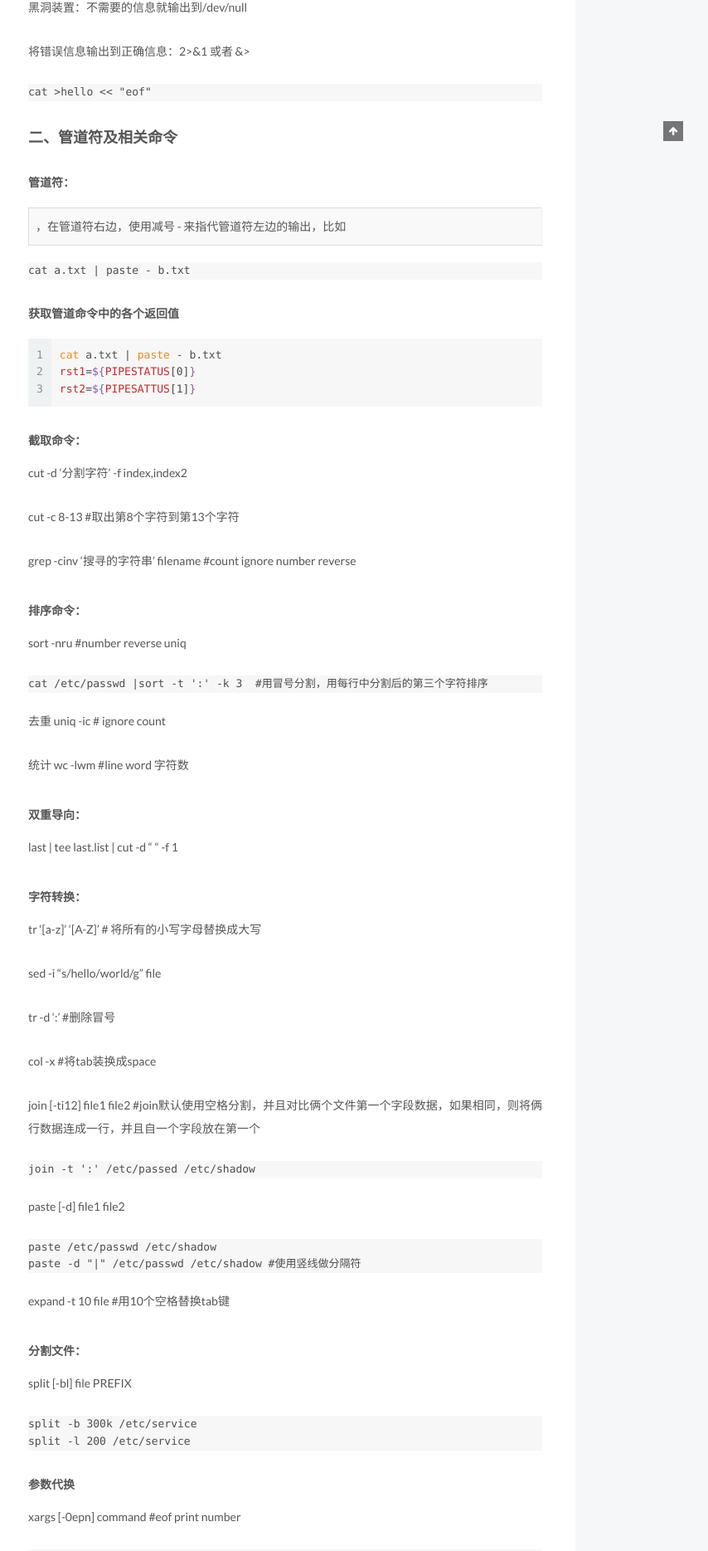
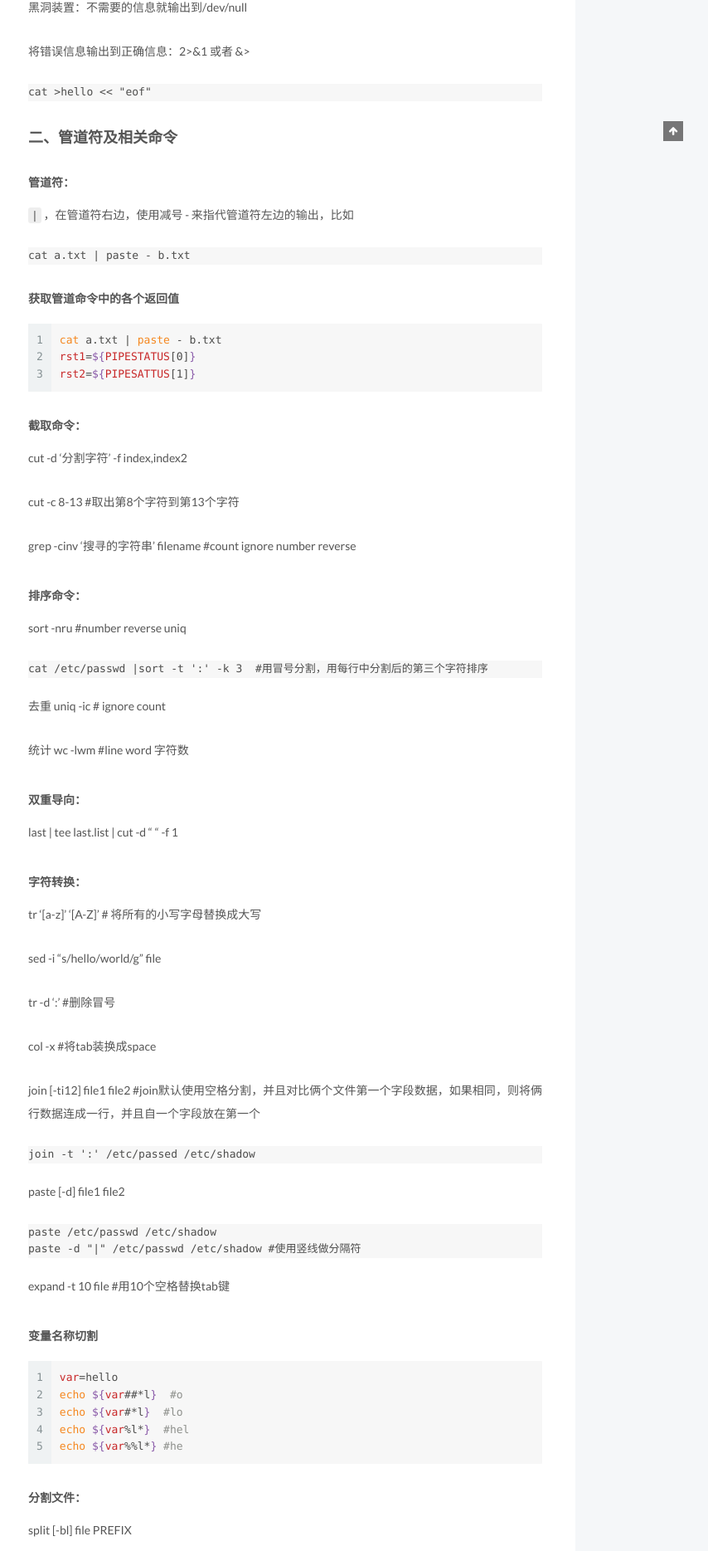
Before and after one commit to tuobashaoli/tuobashaoli.github.io, a Jekyll site: the page built from _posts/2019-04-06-shell.markdown, in a window 1280 px wide. Shown: the part 830-2699 px from the top of the page at 83% size, without its empty margins (426-1280 px from the left). Built offline with Jekyll 4.4.1, drawn with Linux system fonts in a browser that asks for light colours; comment, search, counter and statistics services are not loaded.

Commit message:
update shell

````diff
--- a/_posts/2019-04-06-shell.markdown
+++ b/_posts/2019-04-06-shell.markdown
@@ -42,7 +42,7 @@ cat >hello << "eof"
 
 ##### 管道符：
 
-| ，在管道符右边，使用减号 - 来指代管道符左边的输出，比如
+`|` ，在管道符右边，使用减号 - 来指代管道符左边的输出，比如
 
 ``` {.shell}
 cat a.txt | paste - b.txt
@@ -106,6 +106,16 @@ paste -d "|" /etc/passwd /etc/shadow #使用竖线做分隔符
 ```
 
 expand -t 10 file \#用10个空格替换tab键
+
+##### 变量名称切割
+
+```shell
+var=hello
+echo ${var##*l}  #o
+echo ${var#*l}  #lo
+echo ${var%l*}  #hel
+echo ${var%%l*} #he
+```
 
 ##### 分割文件：
 
````
